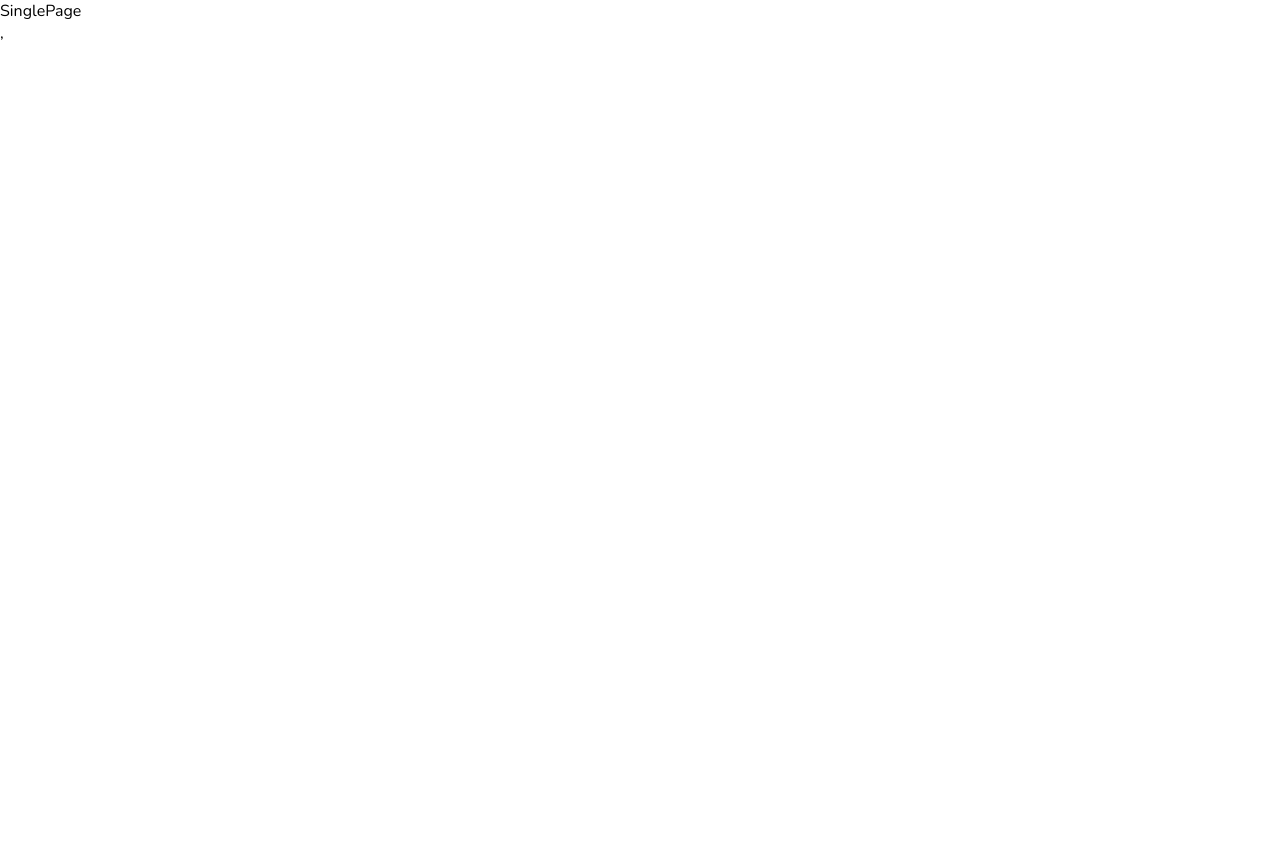
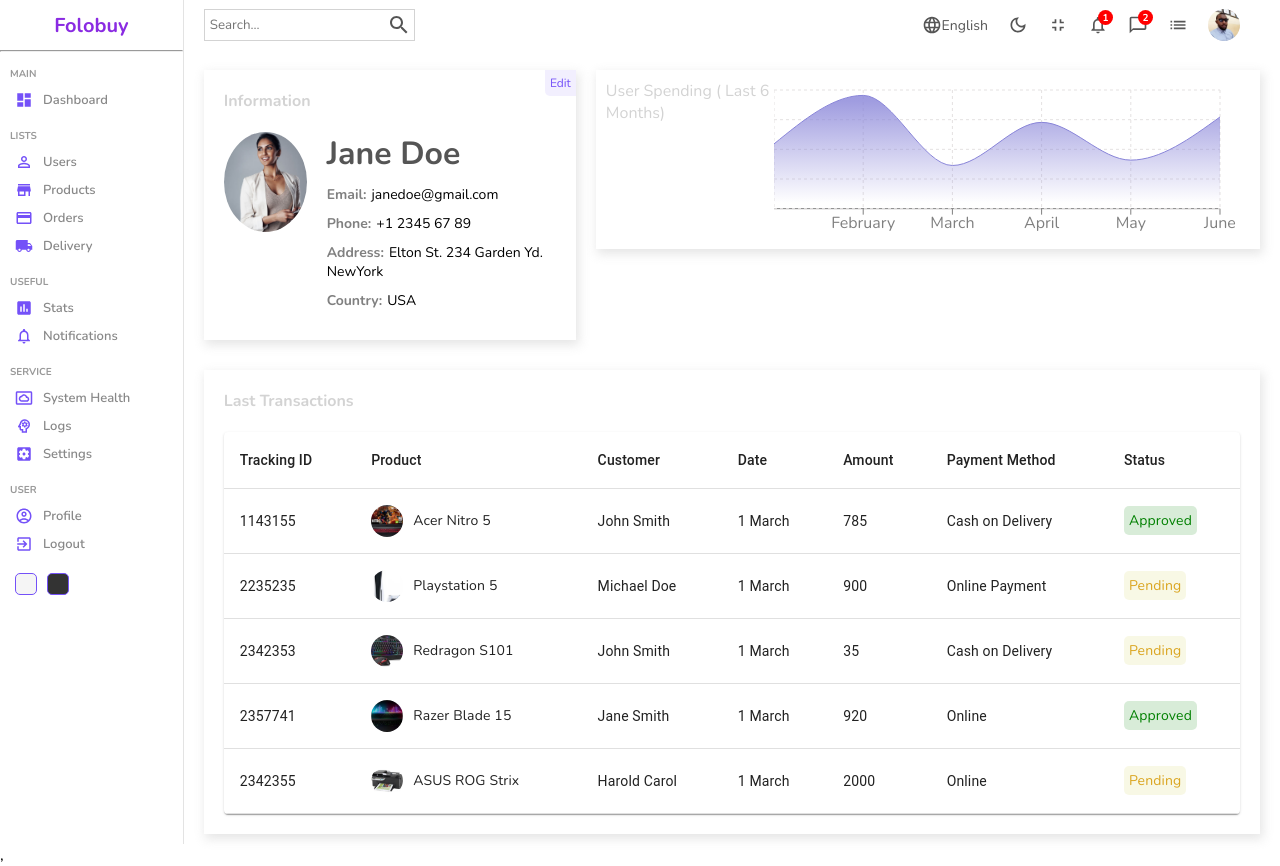
Before and after one commit to SolomonOjigbo/folobuy-admin-dashboard, a React (Create React App) app: page /users/1 in a window 1280 px wide. Before the commit the page ends 800 px from the top, so only its background shows below. Built offline with nearby package versions, Linux system fonts and the light colour scheme.

Commit message:
Added the Singlepage component to display the user and product details

```diff
--- a/src/pages/SinglePage/SinglePage.jsx
+++ b/src/pages/SinglePage/SinglePage.jsx
@@ -1,8 +1,57 @@
 import React from "react";
+import Chart from "../../components/Chart/Chart";
+import Navbar from "../../components/Navbar/Navbar";
+import Sidebar from "../../components/Sidebar/Sidebar";
+import Table from "../../components/Table/Table";
 import "./SinglePage.scss";
+import User1 from "../../assests/user1.jpg";
 
 const SinglePage = () => {
-	return <div>SinglePage</div>;
+	return (
+		<div className="single">
+			<Sidebar />
+			<div className="singleContainer">
+				<Navbar />
+				<div className="top">
+					<div className="left">
+						<div className="editButton">Edit</div>
+						<h1 className="title">Information</h1>
+						<div className="item">
+							<img src={User1} alt="" className="itemImg" />
+							<div className="details">
+								<h1 className="itemTitle">Jane Doe</h1>
+								<div className="detailItem">
+									<span className="itemKey">Email:</span>
+									<span className="itemValue">janedoe@gmail.com</span>
+								</div>
+								<div className="detailItem">
+									<span className="itemKey">Phone:</span>
+									<span className="itemValue">+1 2345 67 89</span>
+								</div>
+								<div className="detailItem">
+									<span className="itemKey">Address:</span>
+									<span className="itemValue">
+										Elton St. 234 Garden Yd. NewYork
+									</span>
+								</div>
+								<div className="detailItem">
+									<span className="itemKey">Country:</span>
+									<span className="itemValue">USA</span>
+								</div>
+							</div>
+						</div>
+					</div>
+					<div className="right">
+						<Chart aspect={3 / 1} title="User Spending ( Last 6 Months)" />
+					</div>
+				</div>
+				<div className="bottom">
+					<h1 className="title">Last Transactions</h1>
+					<Table />
+				</div>
+			</div>
+		</div>
+	);
 };
 
 export default SinglePage;
--- a/src/pages/SinglePage/SinglePage.scss
+++ b/src/pages/SinglePage/SinglePage.scss
@@ -0,0 +1,84 @@
+.single {
+	display: flex;
+	width: 100%;
+	.singleContainer {
+		flex: 6;
+
+		.top {
+			padding: 20px;
+			display: flex;
+			gap: 20px;
+
+			.left {
+				flex: 1;
+				-webkit-box-shadow: 2px 4px 10px 1px rgba(0, 0, 0, 0.47);
+				box-shadow: 2px 4px 10px 1px rgba(201, 201, 201, 0.47);
+				padding: 20px;
+				position: relative;
+
+				.editButton {
+					position: absolute;
+					top: 0;
+					right: 0;
+					padding: 5px;
+					font-size: 12px;
+					color: #7451f8;
+					background-color: #7551f818;
+					cursor: pointer;
+					border-radius: 0px 0px 0px 5px;
+				}
+
+				.item {
+					display: flex;
+					gap: 20px;
+
+					.itemImg {
+						width: 100px;
+						height: 100px;
+						border-radius: 50%;
+						object-fit: cover;
+					}
+
+					.details {
+						.itemTitle {
+							margin-bottom: 10px;
+							color: #555;
+						}
+
+						.detailItem {
+							margin-bottom: 10px;
+							font-size: 14px;
+
+							.itemKey {
+								font-weight: bold;
+								color: gray;
+								margin-right: 5px;
+							}
+
+							.itemValue {
+								font-weight: 300;
+							}
+						}
+					}
+				}
+			}
+
+			.right {
+				flex: 2;
+			}
+		}
+
+		.bottom {
+			-webkit-box-shadow: 2px 4px 10px 1px rgba(0, 0, 0, 0.47);
+			box-shadow: 2px 4px 10px 1px rgba(201, 201, 201, 0.47);
+			padding: 20px;
+			margin: 10px 20px;
+		}
+
+		.title {
+			font-size: 16px;
+			color: lightgray;
+			margin-bottom: 20px;
+		}
+	}
+}
```
